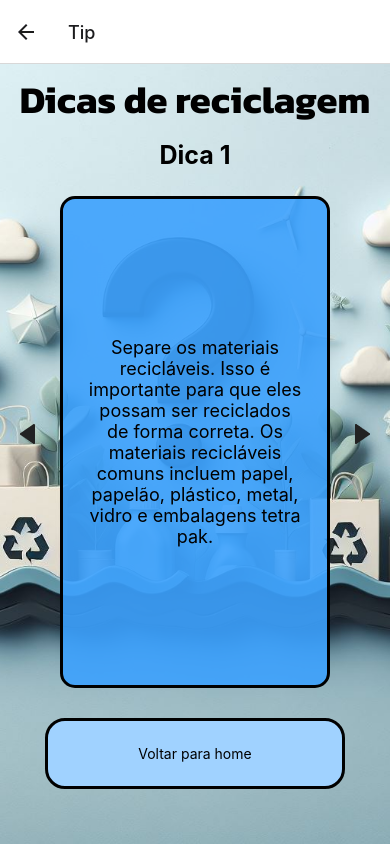
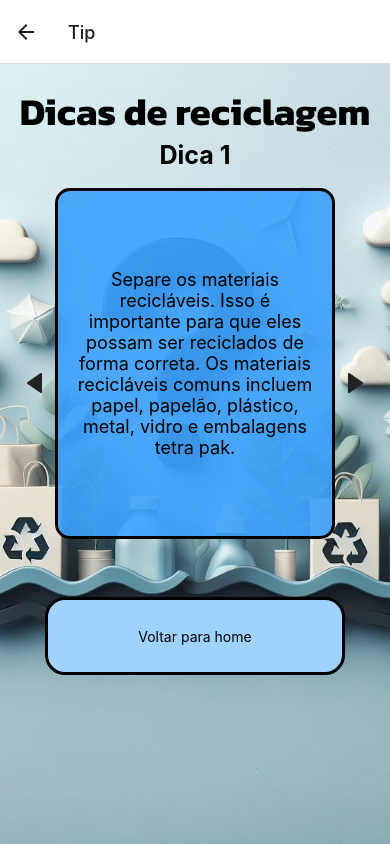
Before and after one commit to DayaneDamaceno/app-sustentabilidade, a React Native app: screen /Tip in a window 390 px wide. Built offline with nearby package versions, Linux system fonts and the light colour scheme.

Commit message:
Consertei o reset de questoes e o botao de forma temporaria

```diff
--- a/src/screens/complete/index.tsx
+++ b/src/screens/complete/index.tsx
@@ -3,8 +3,6 @@ import {
   View,
   Text,
   StyleSheet,
-  Platform,
-  StatusBar,
   TouchableOpacity,
   ScrollView,
   ImageBackground
--- a/src/screens/home/index.tsx
+++ b/src/screens/home/index.tsx
@@ -4,8 +4,6 @@ import {
   View,
   Text,
   StyleSheet,
-  Platform,
-  StatusBar,
   TouchableOpacity,
   ImageBackground,
   ScrollView,
--- a/src/screens/level/index.tsx
+++ b/src/screens/level/index.tsx
@@ -11,7 +11,7 @@ import {
 } from "react-native";
 import React, { useState, useEffect } from "react";
 import { RootStackParamList } from "../../routes";
-import { Ionicons } from "@expo/vector-icons";
+import { correctAnswer } from "../../models/answerCount";
 import { Level } from "../../models/level";
 import * as Font from "expo-font";
 import { LinearGradient } from 'expo-linear-gradient';
@@ -42,6 +42,11 @@ export const LevelScreen: React.FC<LevelScreenProps> = ({ navigation }) => {
   if (!fontsLoaded) {
     return <Text>Loading...</Text>;
   }
+
+  function ResetCorrectAnswer() {
+    correctAnswer.count = 0
+  }
+
   return (
     <ScrollView
       contentContainerStyle={styles.scrollViewContent}
@@ -60,6 +65,7 @@ export const LevelScreen: React.FC<LevelScreenProps> = ({ navigation }) => {
               <TouchableOpacity
                 style={[styles.start, styles.greenButton]}
                 onPress={() => redirectToQuestion(Level.Easy)}
+                onPressOut={ResetCorrectAnswer}
               >
                 <Text style={styles.buttontitle}>Fácil</Text>
               </TouchableOpacity>
@@ -68,6 +74,7 @@ export const LevelScreen: React.FC<LevelScreenProps> = ({ navigation }) => {
               <TouchableOpacity
                 style={[styles.start, styles.yellowButton]}
                 onPress={() => redirectToQuestion(Level.Medium)}
+                onPressOut={ResetCorrectAnswer}
               >
                 <Text style={styles.buttontitle}>Médio</Text>
               </TouchableOpacity>
@@ -76,6 +83,7 @@ export const LevelScreen: React.FC<LevelScreenProps> = ({ navigation }) => {
               <TouchableOpacity
                 style={[styles.start, styles.redButton]}
                 onPress={() => redirectToQuestion(Level.Hard)}
+                onPressOut={ResetCorrectAnswer}
               >
                 <Text style={styles.buttontitle}>Difícil</Text>
               </TouchableOpacity>
--- a/src/screens/tip/index.tsx
+++ b/src/screens/tip/index.tsx
@@ -3,8 +3,6 @@ import {
   View,
   Text,
   StyleSheet,
-  Platform,
-  StatusBar,
   Image,
   TouchableOpacity,
   ScrollView,
@@ -115,14 +113,13 @@ if (!fontsLoaded) {
             style={styles.buttonImage}
          />
          </TouchableOpacity>
+            <View style={styles.carouselItem}>
               <ScrollView
                 contentContainerStyle={styles.scrollViewContent}
-          scrollEnabled={true}
-          >
-            <View style={styles.carouselItem}>
+                scrollEnabled={true}>
                 <Text style={styles.carouselContent}>{DATA[currentIndex].content}</Text>
+              </ScrollView>
             </View>
-          </ScrollView>
           <TouchableOpacity style={styles.navigationButton} onPress={() => handleSwipe("right")}>
           <Image
             source={require('../../../assets/ArrowRight.png')}
@@ -141,8 +138,8 @@ if (!fontsLoaded) {
 
 const styles = StyleSheet.create({
   container: {
+    flex: 1,
     width: "100%",
-    flex: 1,
     alignItems: "center",
     paddingHorizontal: "2%",
   },
@@ -155,7 +152,7 @@ const styles = StyleSheet.create({
   },
   title: {
     fontFamily: "Kanit-Bold",
-    marginTop: "2%",
+    marginTop: "5%",
     fontSize: 38,
     textAlign: "center",
   },
@@ -167,32 +164,29 @@ const styles = StyleSheet.create({
     alignItems: "center",
   },
   carouselItem: {
-    flex: 1,
-    width: "92%",
-    height: "80%",
+    width: "75%",
+    height: "90%",
     justifyContent: "center",
     alignItems: "center",
     backgroundColor: "rgba(60.31, 161, 253.94, 0.90)",
     borderColor: "#00000",
     borderWidth: 3,
     borderRadius: 15,
-    marginTop: "5%",
-    padding: 24,
+    padding: 20,
   },
   carouselTitle: {
-    marginTop: "3%",
     fontSize: 25,
     fontWeight: "bold",
+    marginBottom: "5%"
   },
   carouselContent: {
     fontSize: 18,
     textAlign: "center",
   },
   navigationButtons: {
-    height: "65%",
+    height: "50%",
     flexDirection: "row",
     justifyContent: "center",
-    marginTop: "3%",
   },
   navigationButton: {
     alignSelf: "center",
@@ -203,13 +197,14 @@ const styles = StyleSheet.create({
   },
   returnButton: {
     width: "80%",
+    height: "10%",
     backgroundColor: "#A0D2FF",
     borderRadius: 20,
     borderWidth: 3,
+    marginTop: "5%",
     borderColor: "#000000",
-    padding: 24,
+    justifyContent: "center",
     alignItems: "center",
-    marginTop: "8%",
   },
 });
 
```
Lines whose indentation alone changed are shown as unchanged.
